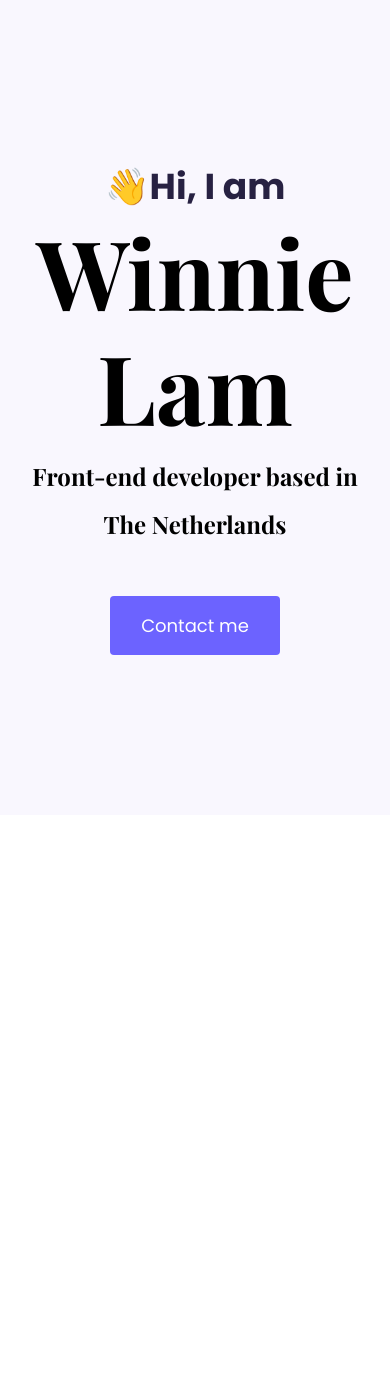
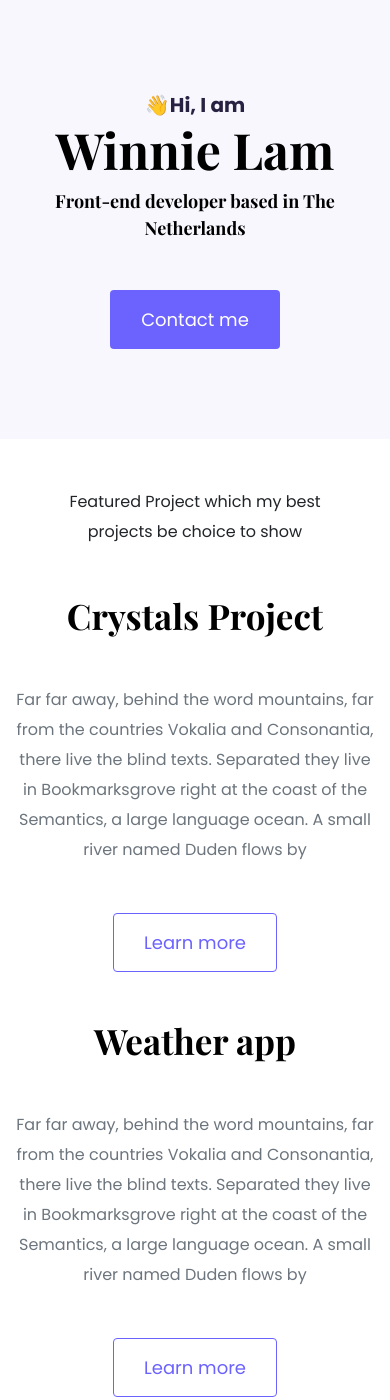
Before and after one commit to Winniee356/Portfolio-SheCodes, a plain HTML site: page index.html in a window 390 px wide. Before the commit the page ends 844 px from the top, so only its background shows below. Drawn offline with nearby package versions, Linux system fonts and the light colour scheme; a web font is replaced by a local one.

Commit message:
Made it responsive by adding css media queries plus images and css grid

```diff
--- a/index.html
+++ b/index.html
@@ -18,10 +18,41 @@
     <div class="hero">
 <p>👋Hi, I am</p>
 <h1>Winnie Lam</h1>
-<h2 class="mb-5">Front-end developer based in The Netherlands</h2>
-    <div>
-    <a href="#" class="btn btn-branding">Contact me</a>
+    <h2 class="mb-5">Front-end developer based in The Netherlands</h2>
+        <div>
+        <a href="#" class="btn btn-branding">Contact me</a>
+        </div>
+</div>
+<p class="text-center m-5">Featured Project which my best projects be choice to show</p>
+ <div class="container">
+     <div class="row mb-5">
+         <div class="col d-none d-lg-block">
+            <img src="images/Crystalproject.png" class="img-fuid m-5" id="crystal-img" alt="Crystal app project">
+         </div>
+         <div class="col">
+            <div class="project-description">
+                <h2 class="mb-5">Crystals Project</h2>
+                <p class="mb-5 text-muted">Far far away, behind the word mountains, far from the countries Vokalia and Consonantia, there live the blind texts. Separated they live in Bookmarksgrove right at the coast of the Semantics, a large language ocean. A small river named Duden flows by</p>
+                <a href="#" class="btn btn-branding-outline">
+                    Learn more
+                </a>
+            </div>
+        </div>
+     </div>
+     <div class="row mb-5">
+        <div class="col">
+            <div class="project-description">
+               <h2 class="mb-5">Weather app</h2>
+               <p class="mb-5 text-muted">Far far away, behind the word mountains, far from the countries Vokalia and Consonantia, there live the blind texts. Separated they live in Bookmarksgrove right at the coast of the Semantics, a large language ocean. A small river named Duden flows by</p>
+               <a href="#" class="btn btn-branding-outline">
+                   Learn more
+               </a>
+            </div>
+       </div>
+       <div class="col d-none d-lg-block">
+        <img src="images/Weatherproject.png" class="img-fuid m-5" id="weather-img" alt="Weather app project">
+                </div>
     </div>
-</div>
+ </div>
 </body>
 </html>
--- a/src/styles.css
+++ b/src/styles.css
@@ -22,10 +22,17 @@ h6 {
 
 h1{
     font-size: 96px;
+    line-height: 1,5;
+}
+
+h2{
+    font-size: 64px;
 }
 
 p{
     font-weight: normal;
+    font-size:16px;
+    line-height: 30px;
 }
 
 .hero {
@@ -56,3 +63,57 @@ p{
     line-height: 27px;
     padding: 15px 30px;
 }
+
+.btn-branding-outline {
+    color: var(--branding-color);
+    border: 1px solid var(--branding-color);
+    border-radius: 4px;
+    font-size: 18px;
+    line-height: 27px;
+    padding: 15px 30px;
+}
+
+.project-description{
+padding: 120px 60px;
+}
+
+#crystal-img{
+position:-ms-page;
+width: 450px;
+height: 560px;
+left: 360px;
+}
+
+#weather-img {
+position: -ms-page;
+width: 560px;
+height: 560px;
+left: 750px;
+}
+
+@media (max-width: 960px) {
+h1 {
+        font-size: 50px;
+    }
+
+h2 {
+    font-size: 35px;
+}
+
+.hero {
+    padding: 90px 20px;
+}
+.hero p {
+    font-size: 20px;
+}
+.hero h2{
+    font-weight: normal;
+    line-height: 1.5;
+    font-size: 18px;
+}
+.project-description{
+    padding: 0;
+    text-align: center;
+}
+
+}
```
Also changed, not shown: images/Crystalproject.png (added), images/Weatherproject.png (added).
